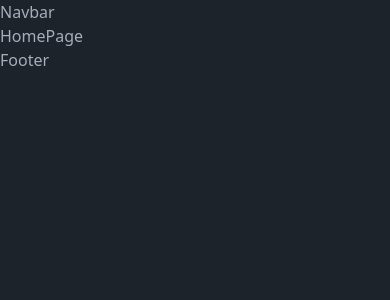
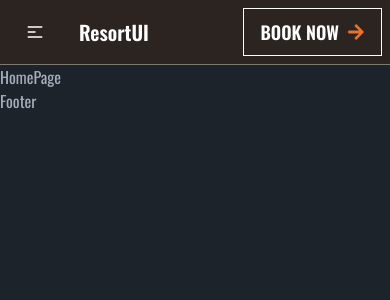
Before and after one commit to KaushalKishorMishra/resort-management-system, a React (Vite) app in the folder frontend/: page / in a window 390 px wide. Shown: the top 300 px of the page. Built offline with nearby package versions, Linux system fonts and the light colour scheme.

Commit message:
add: responsive navbar

```diff
--- a/frontend/package.json
+++ b/frontend/package.json
@@ -13,6 +13,7 @@
   "dependencies": {
     "react": "^18.2.0",
     "react-dom": "^18.2.0",
+    "react-icons": "^5.0.1",
     "react-router-dom": "^6.22.1"
   },
   "devDependencies": {
--- a/frontend/src/components/Navbar.tsx
+++ b/frontend/src/components/Navbar.tsx
@@ -1,7 +1,82 @@
 import React from "react";
+import { FaArrowRight } from "react-icons/fa";
+import { Link } from "react-router-dom";
 
 const Navbar: React.FC = () => {
-	return <div>Navbar</div>;
+	return (
+		<>
+			<div className="w-full bg-custom-bg-dark">
+				<div className="md:container mx-auto">
+					<div className="navbar bg-custom-bg-dark text-white border-b border-custom-bg-light border-opacity-40">
+						<div className="navbar-start">
+							<div className="dropdown">
+								<div tabIndex={0} role="button" className="btn btn-ghost lg:hidden">
+									<svg
+										xmlns="http://www.w3.org/2000/svg"
+										className="h-5 w-5"
+										fill="none"
+										viewBox="0 0 24 24"
+										stroke="currentColor"
+									>
+										<path
+											strokeLinecap="round"
+											strokeLinejoin="round"
+											strokeWidth="2"
+											d="M4 6h16M4 12h8m-8 6h16"
+										/>
+									</svg>
+								</div>
+								{/* dropdown nav */}
+								<ul
+									tabIndex={0}
+									className="menu menu-lg dropdown-content mt-3 z-[1] py-2 px-4 shadow rounded-box w-[90vw] bg-custom-bg-dark"
+								>
+									<li className="underline decoration-custom-accent underline-offset-4 border-b border-opacity-5 border-white">
+										<Link to="/explore">EXPLORE</Link>
+									</li>
+									<li className="underline-offset-4 border-b border-opacity-5 border-white">
+										<Link to="/">ROOMS</Link>
+									</li>
+									<li className="underline-offset-4 border-b border-opacity-5 border-white">
+										<Link to="/">ABOUT</Link>
+									</li>
+									<li>
+										<Link to="/">ACTIVITIES</Link>
+									</li>
+								</ul>
+							</div>
+							<a className="btn btn-ghost text-xl">ResortUI</a>
+						</div>
+						{/* center nav */}
+						<div className="navbar-center hidden lg:flex">
+							<ul className="menu menu-horizontal px-1 text-lg">
+								<li className="underline decoration-custom-accent underline-offset-4">
+									<Link to="/explore">EXPLORE</Link>
+								</li>
+								<li>
+									<Link to="/">ROOMS</Link>
+								</li>
+								<li>
+									<Link to="/">ABOUT</Link>
+								</li>
+								<li>
+									<Link to="/">ACTIVITIES</Link>
+								</li>
+							</ul>
+						</div>
+						<div className="navbar-end">
+							<Link
+								to="/"
+								className="btn text-lg rounded-none text-white border-white bg-transparent hover:bg-white hover:text-custom-bg-dark"
+							>
+								BOOK NOW <FaArrowRight className="text-custom-accent" />
+							</Link>
+						</div>
+					</div>
+				</div>
+			</div>
+		</>
+	);
 };
 
 export default Navbar;
--- a/frontend/src/index.css
+++ b/frontend/src/index.css
@@ -1,3 +1,9 @@
+@import url("https://fonts.googleapis.com/css2?family=Oswald:wght@200..700&display=swap");
+
 @tailwind base;
 @tailwind components;
 @tailwind utilities;
+
+* {
+	font-family: "Oswald", sans-serif;
+}
--- a/frontend/tailwind.config.js
+++ b/frontend/tailwind.config.js
@@ -4,7 +4,13 @@ import daisyui from "daisyui";
 export default {
 	content: ["./index.html", "./src/**/*.{js,ts,jsx,tsx}"],
 	theme: {
-		extend: {},
+		extend: {
+			colors: {
+				"custom-accent": "#e87030",
+				"custom-bg-dark": "#2c2421",
+				"custom-bg-light": "#fcf7f1",
+			},
+		},
 	},
 	plugins: [daisyui],
 	daisyui: {
```
Also changed, not shown: 1 other file (tests, documents, lock files or other folders).
